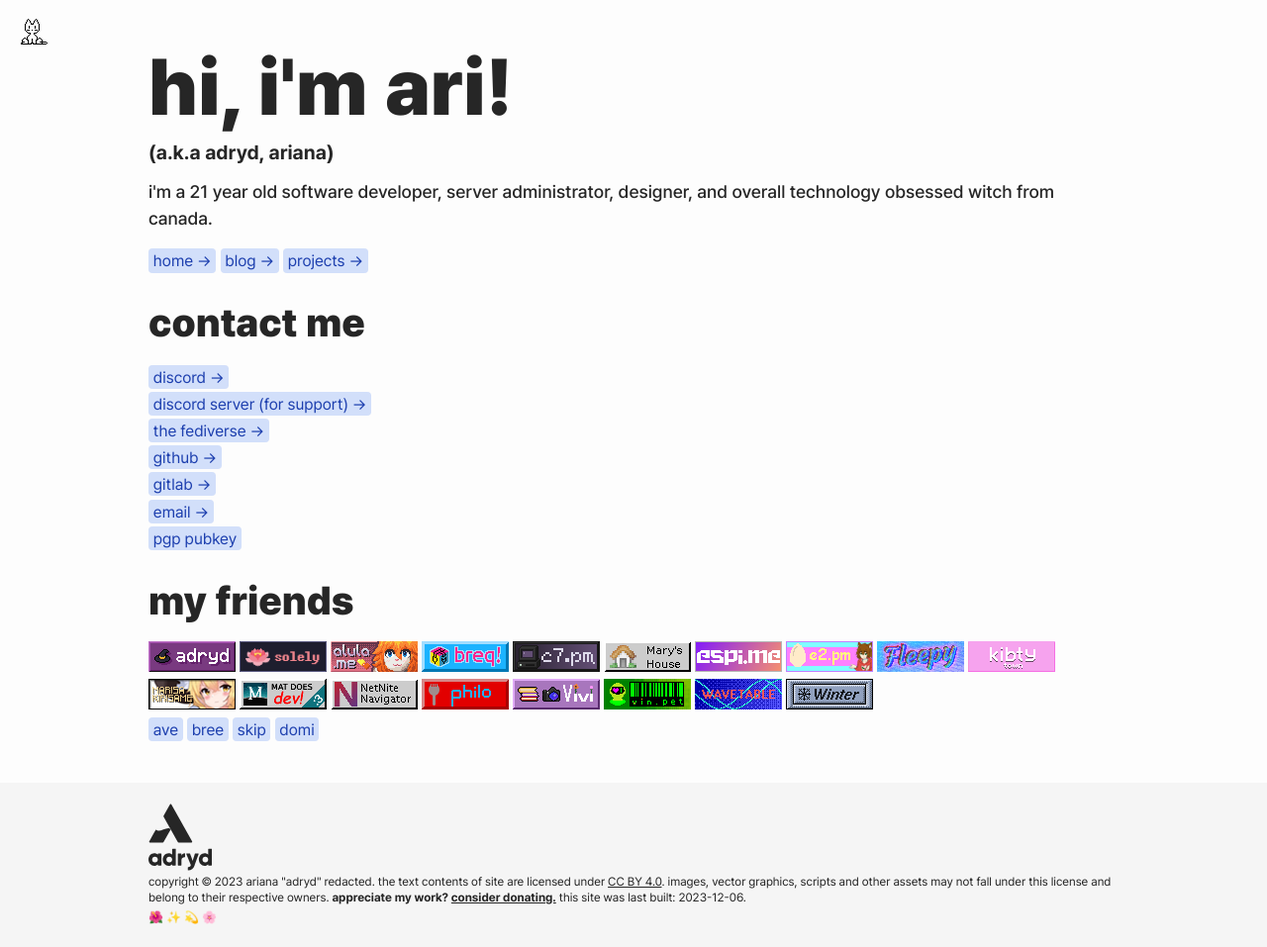
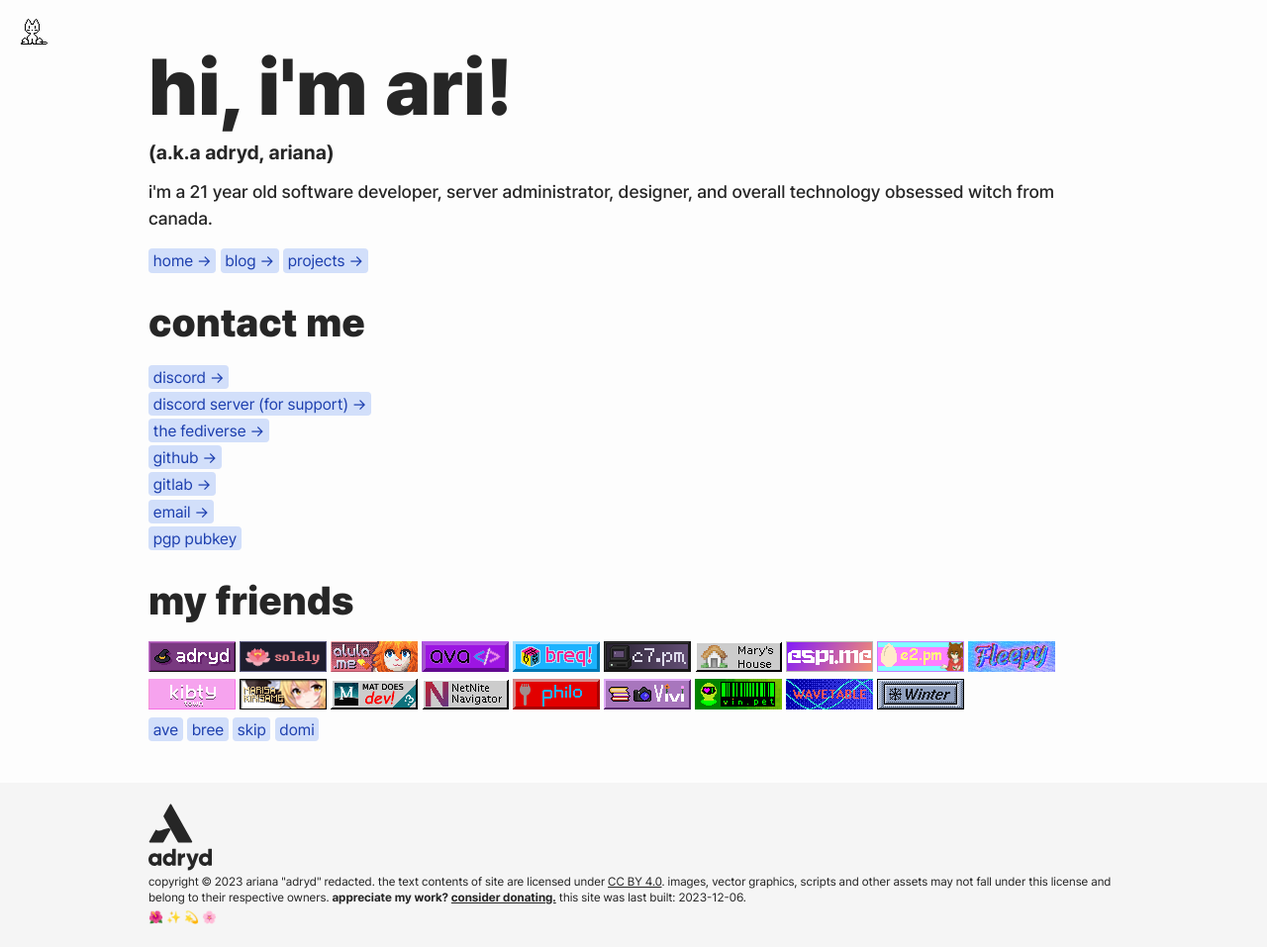
Before and after one commit to adryd325/website, a Jekyll site: the page built from index.html, in a window 1280 px wide. Shown: the whole page at 99% size. Built offline with Jekyll 4.4.1, drawn with Linux system fonts in a browser that asks for light colours.

Commit message:
avas button

```diff
--- a/index.html
+++ b/index.html
@@ -76,6 +76,9 @@ title: home
       <a class="inline-flex" href="//alula.me/"
         ><img src="/static/buttons/alula.png" alt="alula"
       /></a>
+      <a class="inline-flex" href="//avasilver.dev/"
+        ><img src="/static/buttons/ava.png" alt="ava"
+      /></a>
       <a class="inline-flex" href="//breq.dev"
         ><img src="/static/buttons/breq.png" alt="breq!"
       /></a>
@@ -95,8 +98,8 @@ title: home
         ><img src="/static/buttons/fleepy.png" alt="Fleepy"
       /></a>
       <a class="inline-flex" href="//kibty.town"
-      ><img src="/static/buttons/kibty-town.gif" alt="kibty.town"
-    /></a>
+        ><img src="/static/buttons/kibty-town.gif" alt="kibty.town"
+      /></a>
       <a class="inline-flex" href="//marisakirisame.net"
         ><img src="/static/buttons/marisakirisame.png" alt="marisakirisame.net"
       /></a>
```
Also changed, not shown: static/buttons/ava.png (added).
